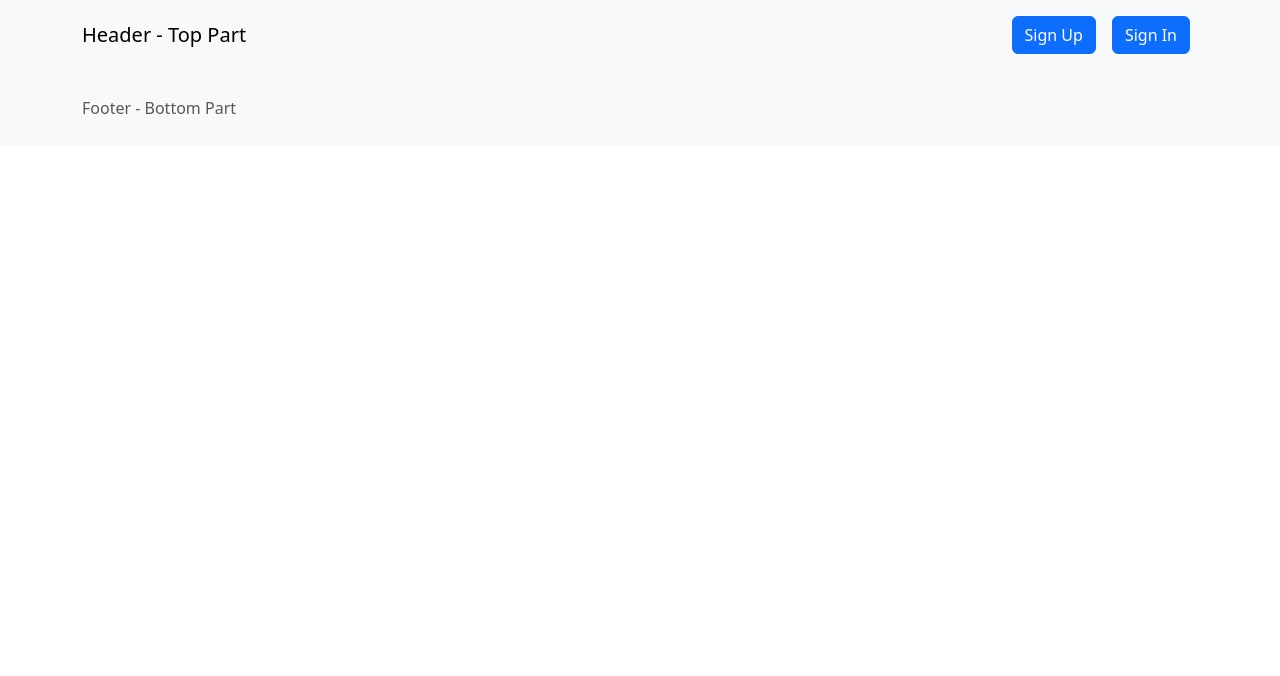
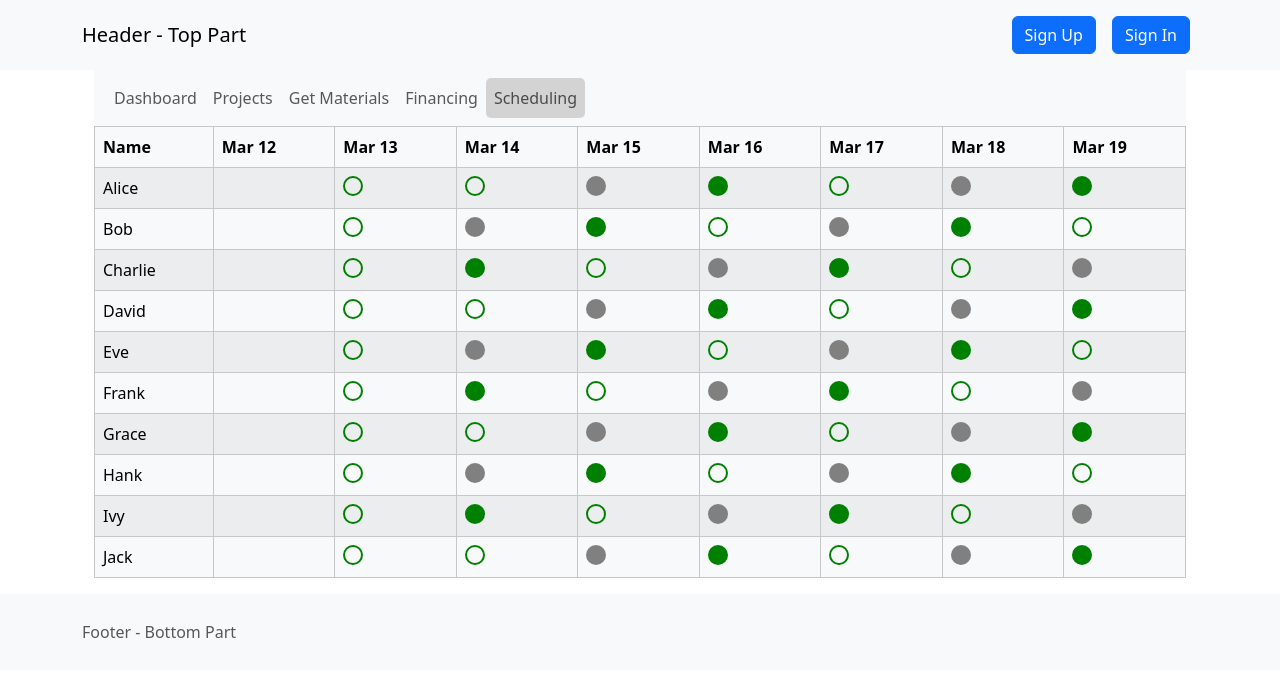
Before and after one commit to ssaha001/astron-ui, a React (Create React App) app: page /scheduling in a window 1280 px wide. Shown: the top 676 px of the page. Built offline with nearby package versions, Linux system fonts and the light colour scheme.

Commit message:
feat: scheduling page

```diff
--- a/src/App.jsx
+++ b/src/App.jsx
@@ -1,10 +1,8 @@
 import React from "react";
 import { BrowserRouter as Router, Route, Routes } from "react-router-dom";
-import Layout from "./views/Layout/Layout";
-import LandingPage from "./views/LandingPage/LandingPage";
-import Dashboard from "./views/Dashboard/Dashboard";
-import Materials from "./views/Materials/Materials";
+import { Layout, LandingPage, Dashboard, Materials, Scheduling } from "./views";
 import { Signin, Signup } from "./views/UserAuth";
+import "../node_modules/bootstrap/dist/css/bootstrap.min.css";
 //import AboutPage from "./AboutPage";
 
 function App() {
@@ -17,6 +15,7 @@ function App() {
           <Route path="/signin" exact element={<Signin />} />
           <Route path="/dashboard" exact element={<Dashboard />} />
           <Route path="/materials" exact element={<Materials />} />
+          <Route path="/scheduling" exact element={<Scheduling />} />
           {/* <Route path="/about" component={AboutPage} /> */}
         </Routes>
       </Layout>
--- /dev/null
+++ b/src/Data/employees.json
@@ -0,0 +1,112 @@
+[
+  {
+    "name": "Alice",
+    "2024-03-13": "Available",
+    "2024-03-14": "Available",
+    "2024-03-15": "Unavailable",
+    "2024-03-16": "Scheduled",
+    "2024-03-17": "Available",
+    "2024-03-18": "Unavailable",
+    "2024-03-19": "Scheduled",
+    "2024-03-20": "Available"
+  },
+  {
+    "name": "Bob",
+    "2024-03-13": "Available",
+    "2024-03-14": "Unavailable",
+    "2024-03-15": "Scheduled",
+    "2024-03-16": "Available",
+    "2024-03-17": "Unavailable",
+    "2024-03-18": "Scheduled",
+    "2024-03-19": "Available",
+    "2024-03-20": "Unavailable"
+  },
+  {
+    "name": "Charlie",
+    "2024-03-13": "Available",
+    "2024-03-14": "Scheduled",
+    "2024-03-15": "Available",
+    "2024-03-16": "Unavailable",
+    "2024-03-17": "Scheduled",
+    "2024-03-18": "Available",
+    "2024-03-19": "Unavailable",
+    "2024-03-20": "Scheduled"
+  },
+  {
+    "name": "David",
+    "2024-03-13": "Available",
+    "2024-03-14": "Available",
+    "2024-03-15": "Unavailable",
+    "2024-03-16": "Scheduled",
+    "2024-03-17": "Available",
+    "2024-03-18": "Unavailable",
+    "2024-03-19": "Scheduled",
+    "2024-03-20": "Available"
+  },
+  {
+    "name": "Eve",
+    "2024-03-13": "Available",
+    "2024-03-14": "Unavailable",
+    "2024-03-15": "Scheduled",
+    "2024-03-16": "Available",
+    "2024-03-17": "Unavailable",
+    "2024-03-18": "Scheduled",
+    "2024-03-19": "Available",
+    "2024-03-20": "Unavailable"
+  },
+  {
+    "name": "Frank",
+    "2024-03-13": "Available",
+    "2024-03-14": "Scheduled",
+    "2024-03-15": "Available",
+    "2024-03-16": "Unavailable",
+    "2024-03-17": "Scheduled",
+    "2024-03-18": "Available",
+    "2024-03-19": "Unavailable",
+    "2024-03-20": "Scheduled"
+  },
+  {
+    "name": "Grace",
+    "2024-03-13": "Available",
+    "2024-03-14": "Available",
+    "2024-03-15": "Unavailable",
+    "2024-03-16": "Scheduled",
+    "2024-03-17": "Available",
+    "2024-03-18": "Unavailable",
+    "2024-03-19": "Scheduled",
+    "2024-03-20": "Available"
+  },
+  {
+    "name": "Hank",
+    "2024-03-13": "Available",
+    "2024-03-14": "Unavailable",
+    "2024-03-15": "Scheduled",
+    "2024-03-16": "Available",
+    "2024-03-17": "Unavailable",
+    "2024-03-18": "Scheduled",
+    "2024-03-19": "Available",
+    "2024-03-20": "Unavailable"
+  },
+  {
+    "name": "Ivy",
+    "2024-03-13": "Available",
+    "2024-03-14": "Scheduled",
+    "2024-03-15": "Available",
+    "2024-03-16": "Unavailable",
+    "2024-03-17": "Scheduled",
+    "2024-03-18": "Available",
+    "2024-03-19": "Unavailable",
+    "2024-03-20": "Scheduled"
+  },
+  {
+    "name": "Jack",
+    "2024-03-13": "Available",
+    "2024-03-14": "Available",
+    "2024-03-15": "Unavailable",
+    "2024-03-16": "Scheduled",
+    "2024-03-17": "Available",
+    "2024-03-18": "Unavailable",
+    "2024-03-19": "Scheduled",
+    "2024-03-20": "Available"
+  }
+]
--- a/src/views/Materials/Materials.jsx
+++ b/src/views/Materials/Materials.jsx
@@ -14,7 +14,7 @@ import VendorList from "../../Data/vendorList.json";
 import StarRatings from "react-star-ratings";
 import Map from "./Map";
 
-const Dashboard = () => {
+const Materials = () => {
   // Sample array of card information
   const [currentPage, setCurrentPage] = useState(1);
   const cardsPerPage = 6;
@@ -184,4 +184,4 @@ const Dashboard = () => {
   );
 };
 
-export default Dashboard;
+export default Materials;
--- /dev/null
+++ b/src/views/Scheduling/Scheduling.css
@@ -0,0 +1,34 @@
+.circle-Available,
+.circle-Scheduled,
+.circle-Unavailable {
+  width: 20px;
+  height: 20px;
+  border-radius: 50%;
+  cursor: pointer;
+}
+
+.circle-Scheduled {
+  background-color: green;
+}
+
+.circle-Unavailable {
+  cursor: not-allowed;
+  background-color: grey;
+}
+
+.circle-Available {
+  background-color: transparent;
+  border: 2px solid green;
+}
+.circle-Available:hover::after {
+  content: attr(data-status);
+  position: absolute;
+  background-color: rgba(0, 0, 0, 0.8);
+  color: white;
+  padding: 5px;
+  border-radius: 3px;
+  bottom: 100%;
+  left: 50%;
+  transform: translateX(-50%);
+  white-space: nowrap;
+}
--- /dev/null
+++ b/src/views/Scheduling/Scheduling.jsx
@@ -0,0 +1,92 @@
+import React, { useState } from "react";
+import {
+  Container,
+  Navbar,
+  Row,
+  Col,
+  Table,
+  OverlayTrigger,
+  Tooltip,
+} from "react-bootstrap";
+import { DashboardHeader } from "../../Components";
+import Employees from "../../Data/employees.json";
+import "./Scheduling.css";
+
+const Scheduling = () => {
+  const dates = [];
+  const [showPopup, setShowPopup] = useState(false);
+
+  const handleMouseOver = () => {
+    setShowPopup(true);
+  };
+
+  const handleMouseOut = () => {
+    setShowPopup(false);
+  };
+  for (let i = -1; i < 7; i++) {
+    const date = new Date();
+    date.setDate(date.getDate() + i);
+    dates.push(
+      date.toLocaleDateString("en-CA", {
+        year: "numeric",
+        month: "2-digit",
+        day: "2-digit",
+      })
+    );
+  }
+  console.log(dates);
+  return (
+    <Container>
+      <Navbar bg="light" expand="lg">
+        <Container>
+          <DashboardHeader current={"Scheduling"} />
+        </Container>
+      </Navbar>
+      <Row>
+        <Col>
+          <Table striped bordered hover variant="light">
+            <thead>
+              <tr>
+                <th>Name</th>
+                {dates.map((date) => (
+                  <th>
+                    {new Date(date).toLocaleDateString("en-CA", {
+                      month: "short",
+                      day: "numeric",
+                    })}
+                  </th>
+                ))}
+              </tr>
+            </thead>
+            <tbody>
+              {Employees.map((employee, index) => (
+                <tr key={index}>
+                  <td>{employee.name}</td>
+                  {dates.map((date) => (
+                    <td>
+                      {showPopup && (
+                        <div className="popup">{employee[date]}</div>
+                      )}
+                      <OverlayTrigger
+                        placement="top"
+                        trigger="hover"
+                        delayShow={200}
+                        overlay={
+                          <Tooltip id="tooltip">{employee[date]}</Tooltip>
+                        }
+                      >
+                        <div className={`circle-${employee[date]}`} />
+                      </OverlayTrigger>
+                    </td>
+                  ))}
+                </tr>
+              ))}
+            </tbody>
+          </Table>
+        </Col>
+      </Row>
+    </Container>
+  );
+};
+
+export default Scheduling;
--- /dev/null
+++ b/src/views/index.js
@@ -0,0 +1,16 @@
+import Dashboard from "./Dashboard/Dashboard";
+import LandingPage from "./LandingPage/LandingPage";
+import Layout from "./Layout/Layout";
+import Materials from "./Materials/Materials";
+import Scheduling from "./Scheduling/Scheduling";
+import { Signin, Signup } from "./UserAuth";
+
+export {
+  Dashboard,
+  LandingPage,
+  Layout,
+  Materials,
+  Scheduling,
+  Signin,
+  Signup,
+};
```
